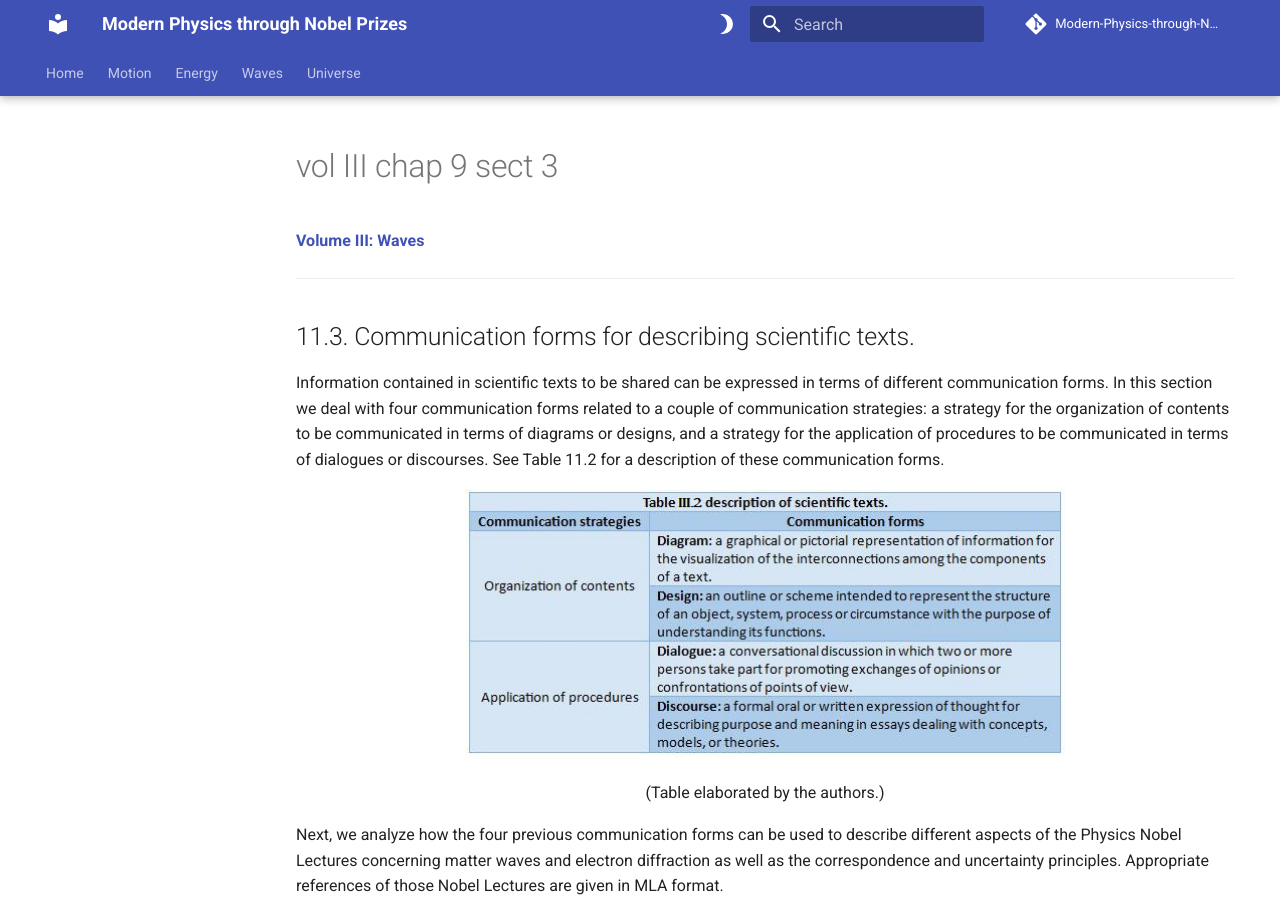
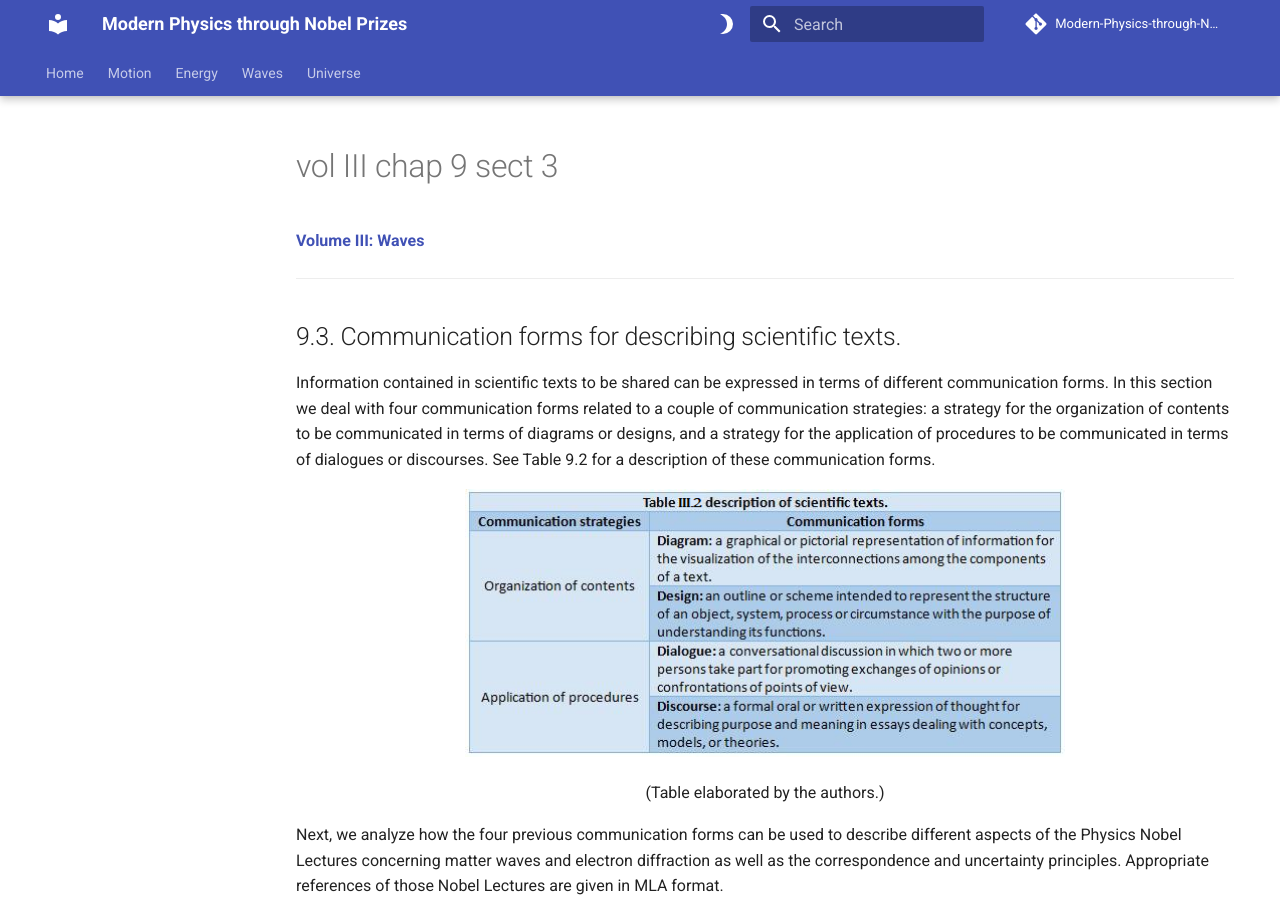
Before and after one commit to modphysnobel/modphysnobel.github.io, an MkDocs documentation site: the page built from docs/vol-III/vol-III-chap-9-sect-3.md, in a window 1280 px wide and 900 px high. Built offline with MkDocs 1.6.1 and Material for MkDocs 9.7.7, drawn with Linux system fonts in a browser that asks for light colours; some web fonts are replaced; comment, search, counter and statistics services are not loaded.

Commit message:
Update vol-III-chap-9-sect-3.md

```diff
--- a/docs/vol-III/vol-III-chap-9-sect-3.md
+++ b/docs/vol-III/vol-III-chap-9-sect-3.md
@@ -3,9 +3,9 @@
 
 ***
 
-## 11.3.  Communication forms for describing scientific texts.
+## 9.3.  Communication forms for describing scientific texts.
 
-Information contained in scientific texts to be shared can be expressed in terms of different communication forms. In this section we deal with four communication forms related to a couple of communication strategies: a strategy for the organization of contents to be communicated in terms of diagrams or designs, and a strategy for the application of procedures to be communicated in terms of dialogues or discourses. See Table 11.2 for a description of these communication forms.
+Information contained in scientific texts to be shared can be expressed in terms of different communication forms. In this section we deal with four communication forms related to a couple of communication strategies: a strategy for the organization of contents to be communicated in terms of diagrams or designs, and a strategy for the application of procedures to be communicated in terms of dialogues or discourses. See Table 9.2 for a description of these communication forms.
 
  <p align="center" width="100%">
     <img width="600" src="https://github.com/modphysnobel/modphysnobel.github.io/blob/main/docs/vol-III/figs/Nuevo9.3.png?raw=true">
```
